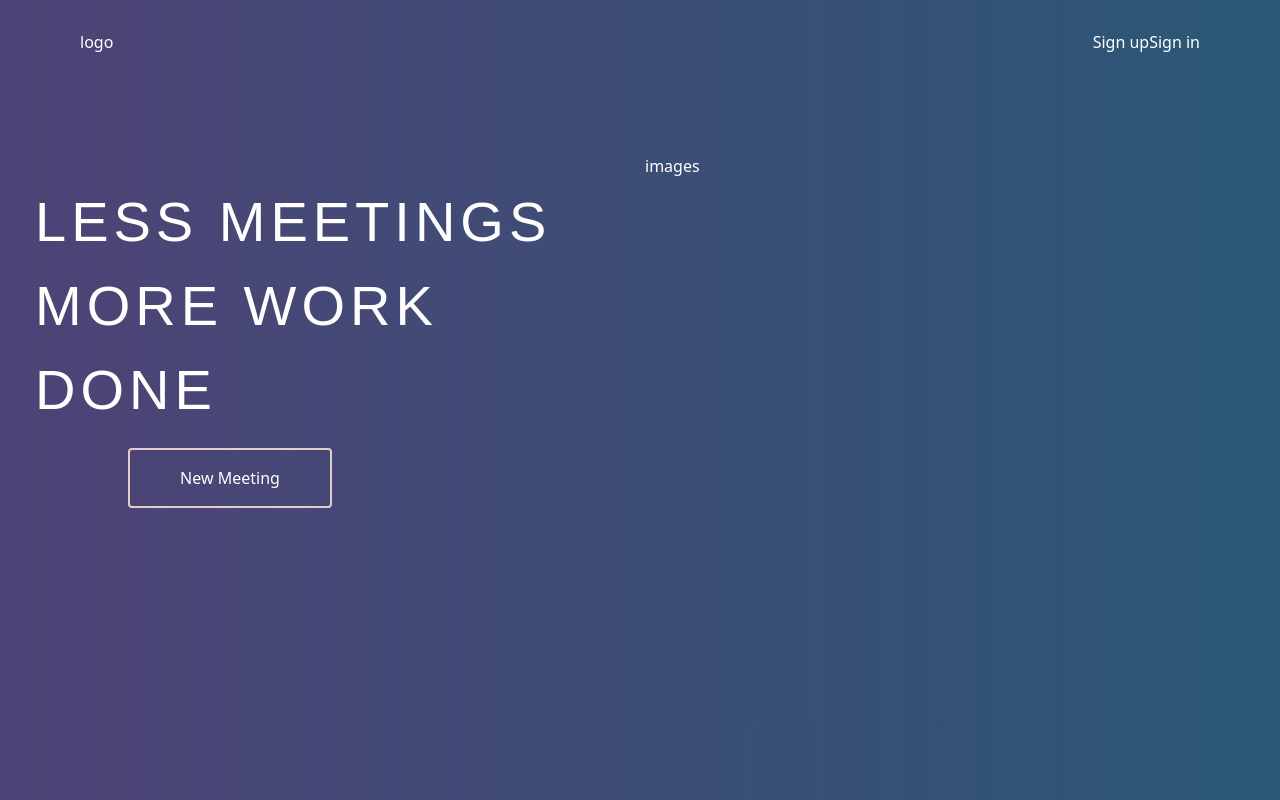
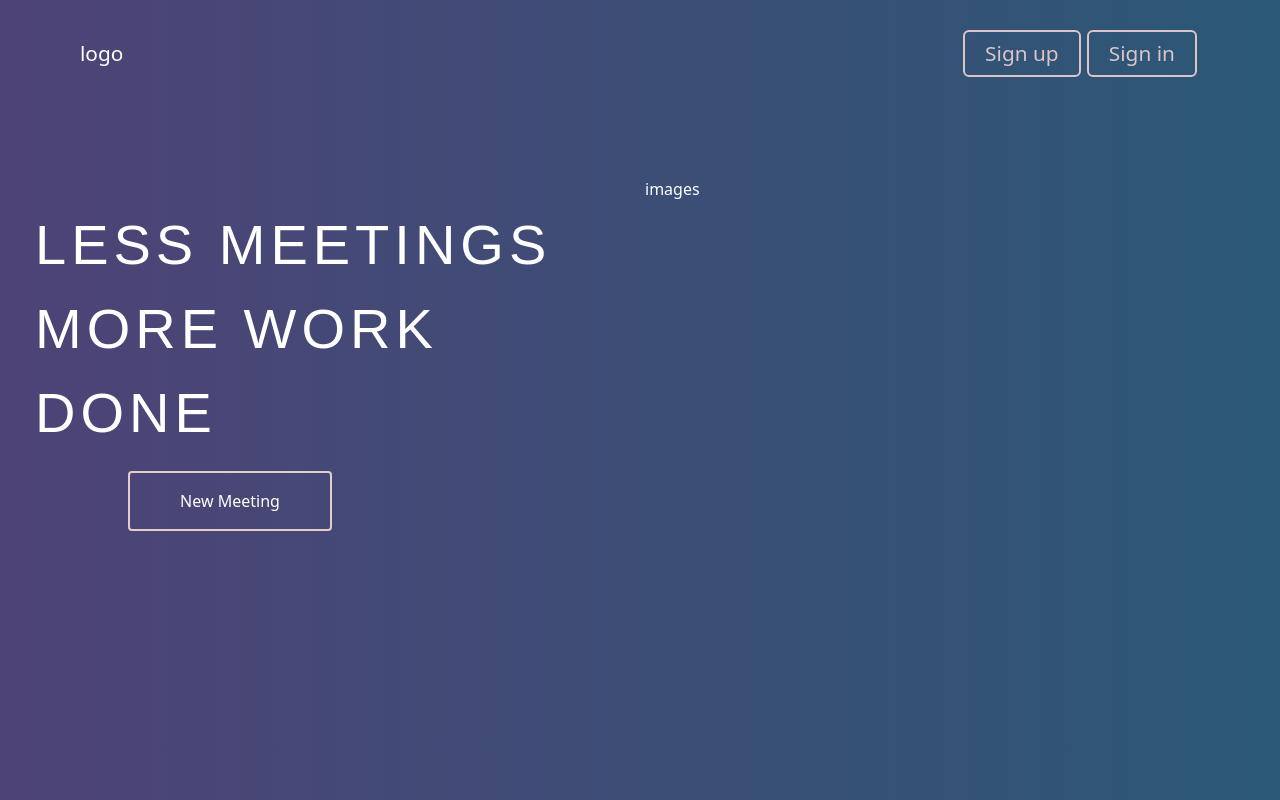
Before and after one commit to CodeShotsAryan/MEETINGMASTERY, a React (Vite) app in the folder client/: page / in a window 1280 px wide. Built offline with nearby package versions, Linux system fonts and the light colour scheme; a web font is replaced by a local one; what @material-tailwind/html would draw is missing.

Commit message:
main meeting created

```diff
--- a/client/src/Pages/Home/Home.css
+++ b/client/src/Pages/Home/Home.css
@@ -63,12 +63,39 @@ body {
   border-radius: 4px;
   outline: none;
   margin-left: -210px;
-  transition: 1s ease;
+  transition: 0.4s ease;
 }
 
 .main-page .left button:hover {
   background-color: rgb(227, 204, 204);
   border: none;
+}
+
+.navbar{
+  font-size: 1.3rem;
+  /* box-shadow: 2px 2px 10px #294c84; */
+}
+
+.navbar .loginbtns{
+  height: 100%;
+  width: 240px;
+  display: flex;
+  justify-content: space-around;
+  align-items: center;
+}
+
+.navbar .loginbtns button{
+  padding: 6px 20px;
+  border: 2px solid #DBC5C8;
+  border-radius: 6px;
+  text-align: center;
+  color: #DBC5C8;
+  transition: 0.2s ease;
+}
+
+.navbar .loginbtns button:hover{
+  background-color: #DBC5C8;
+  color: #2a2a2a;
 }
 
 @media (max-width: 600px) {
--- /dev/null
+++ b/client/src/Pages/MainMeeting/MainMeeting.jsx
@@ -0,0 +1,11 @@
+import React from 'react'
+
+const MainMeeting = () => {
+  return (
+    <div className='container'>
+
+    </div>
+  )
+}
+
+export default MainMeeting
--- a/client/src/main.jsx
+++ b/client/src/main.jsx
@@ -6,13 +6,14 @@ import Login from './Pages/Login'
 import Home from './Pages/Home/Home'
 import Register from './Pages/Register'
 import Layout from './Layout'
-
+import MainMeeting from './Pages/MainMeeting/MainMeeting'
 const router = createBrowserRouter(
   createRoutesFromElements(
     <Route path='/' element={<Layout />} >
       <Route path='' element={<Home />} />
       <Route path='/login' element={<Login />} />
       <Route path='/register' element={<Register />} />
+      <Route path='/meet' element={<MainMeeting />} />
   </Route>
   )
 )
```
Also changed, not shown: client/src/Pages/MainMeeting/Mainmeeting.css (added).
